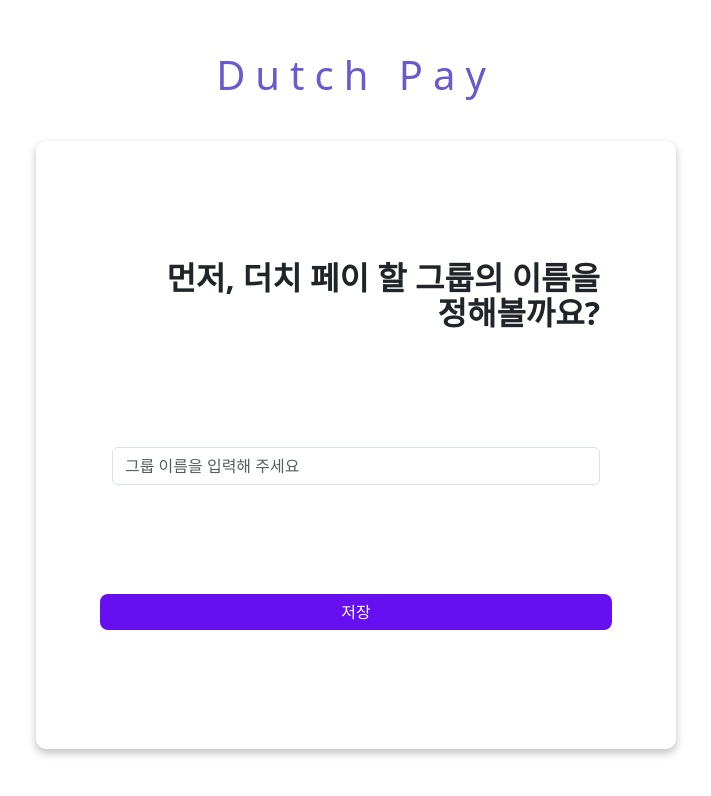
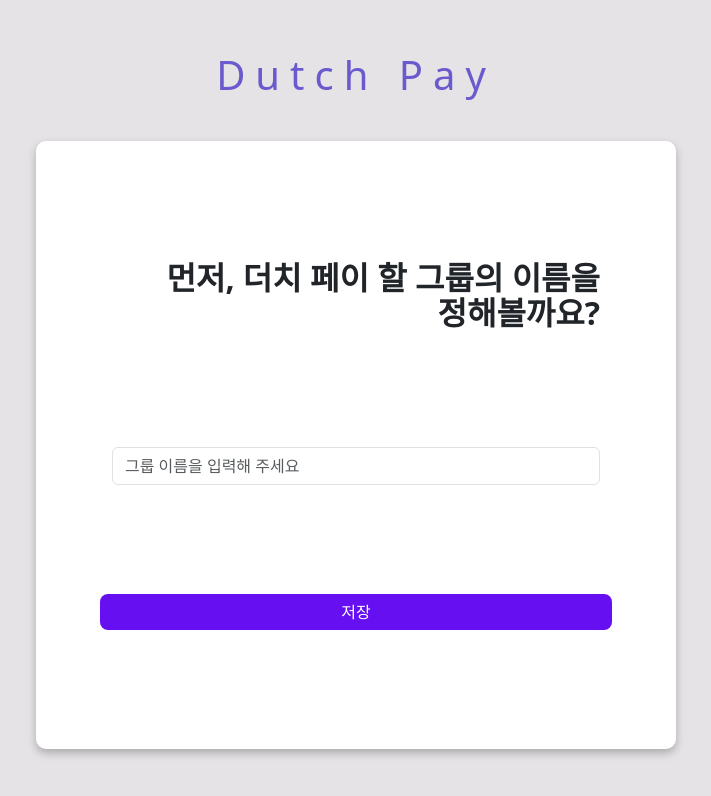
Before and after one commit to SeokhunEom/dutchpay, a React (Vite) app: page / in a window 1280 px wide. Shown: the top 796 px of the page, without its empty margins (284-995 px from the left). Built offline with nearby package versions, Linux system fonts and the light colour scheme.

Commit message:
STYLE: App.css 추가

```diff
--- /dev/null
+++ b/src/App.css
@@ -0,0 +1,4 @@
+#root {
+    background-color: #E5E3E5;
+    height: 100vh;
+}
--- a/src/App.tsx
+++ b/src/App.tsx
@@ -1,4 +1,5 @@
 import 'bootstrap/dist/css/bootstrap.min.css';
+import './App.css';
 import { createBrowserRouter, RouterProvider } from 'react-router-dom';
 import { RecoilRoot } from 'recoil';
 import CreateGroup from './components/CreateGroup';
```
